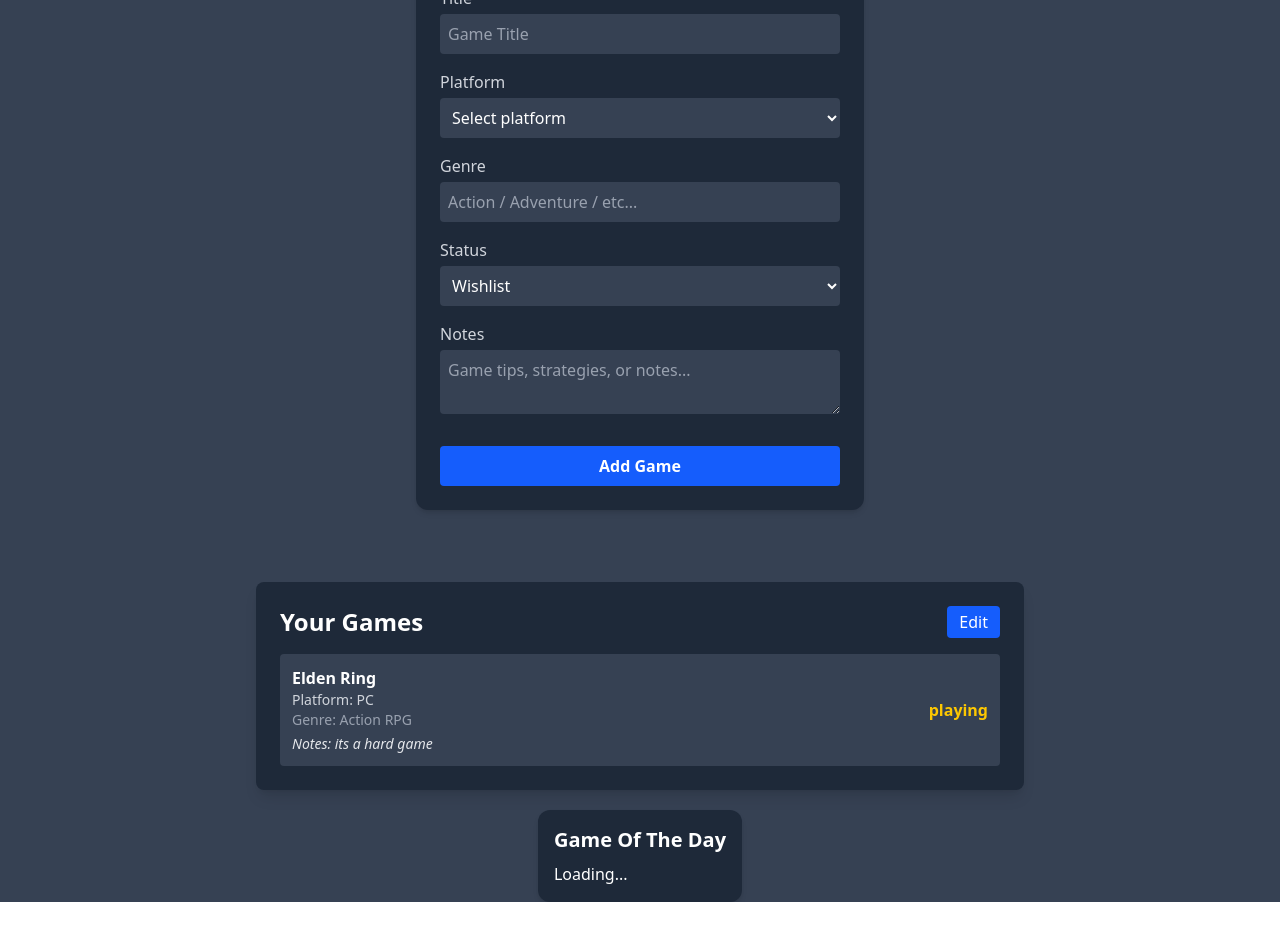
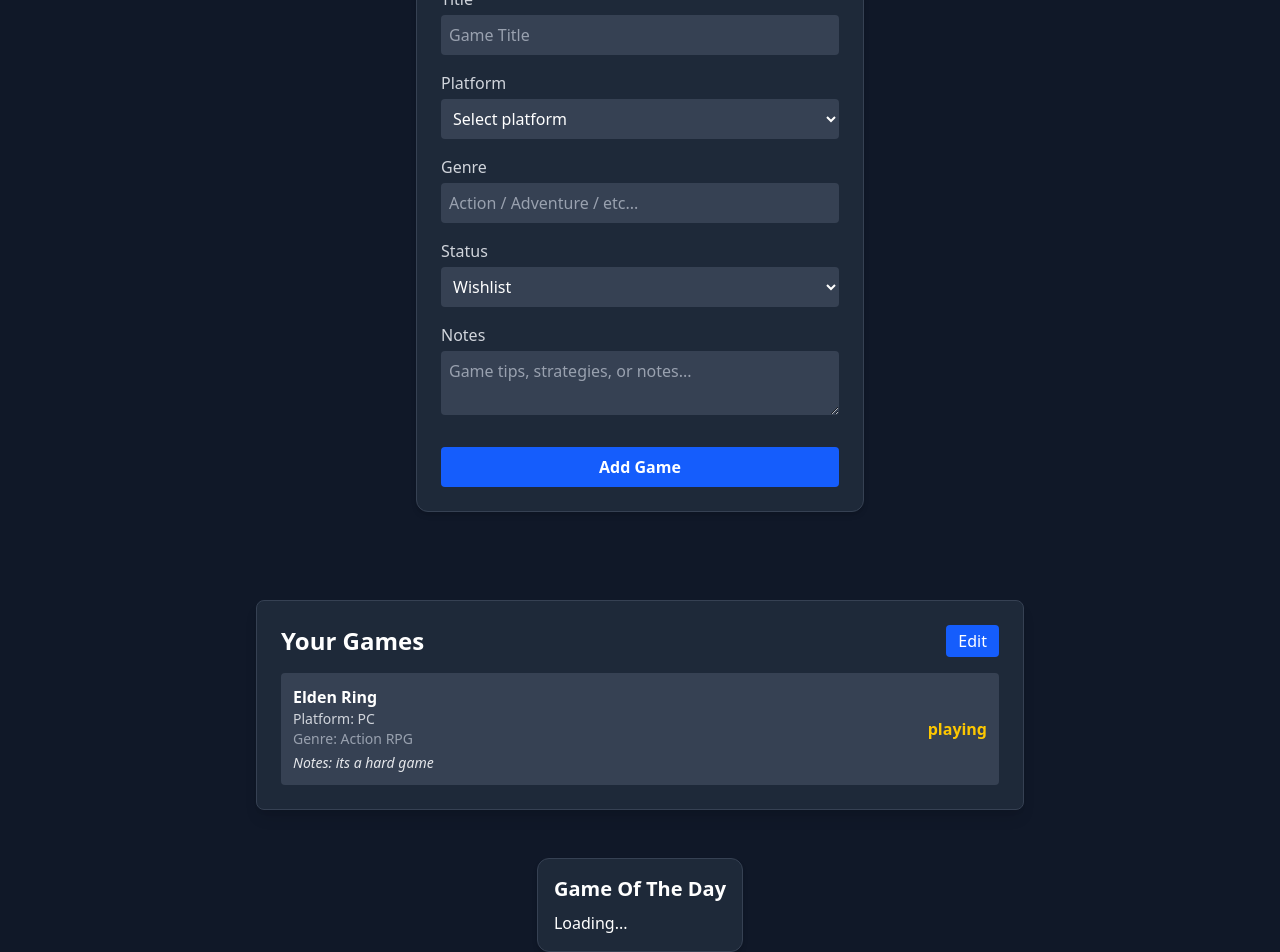
Before and after one commit to mousa897/game-backlog, a React (Vite) app: page / in a window 1280 px wide. Shown: the part 302-1254 px from the top of the page. Before the commit the page ends 1204 px from the top, so only its background shows below. Built offline with nearby package versions, Linux system fonts and the light colour scheme; no server answers.

Commit message:
changed some css

```diff
--- a/src/components/DisplayContent.jsx
+++ b/src/components/DisplayContent.jsx
@@ -11,7 +11,7 @@ function DisplayContent() {
   }
 
   return (
-    <div className="bg-gray-800 p-6 rounded-lg shadow-lg text-white mt-8 w-full max-w-3xl mx-auto">
+    <div className="bg-gray-800 p-6 rounded-lg shadow-lg text-white mt-8 w-full max-w-3xl mx-auto border border-gray-700">
       <div className="flex justify-between items-center mb-4">
         <h2 className="text-2xl font-semibold text-center">Your Games</h2>
         <button
--- a/src/components/GameForm.jsx
+++ b/src/components/GameForm.jsx
@@ -83,7 +83,7 @@ function GameForm({
   return (
     <div className="flex justify-center p-10">
       <form
-        className="bg-gray-800 text-white p-6 rounded-xl shadow-md w-full max-w-md flex flex-col gap-4"
+        className="bg-gray-800 text-white p-6 rounded-xl shadow-md w-full max-w-md flex flex-col gap-4 border border-gray-700"
         onSubmit={handleSubmit}
       >
         <h2 className="text-2xl font-bold text-center mb-2">Add a Game</h2>
--- a/src/components/GameOfTheDay.jsx
+++ b/src/components/GameOfTheDay.jsx
@@ -34,7 +34,7 @@ function GameOfTheDay() {
   }, [RAWG_API_KEY]);
 
   return (
-    <div className="bg-gray-800 text-white p-4 rounded-xl shadow-md mx-auto w-fit mt-5">
+    <div className="bg-gray-800 text-white p-4 rounded-xl shadow-md mx-auto w-fit mt-5 border border-gray-700">
       <h2 className="text-xl font-bold mb-2">Game Of The Day</h2>
       {game ? (
         <>
--- a/src/pages/Backlog.jsx
+++ b/src/pages/Backlog.jsx
@@ -2,20 +2,12 @@ import { useCallback, useEffect, useState } from "react";
 import DisplayContent from "../components/DisplayContent";
 import GameForm from "../components/GameForm";
 import GameOfTheDay from "../components/GameOfTheDay";
-import { useGames } from "../context/GameContext";
 
 function Backlog() {
-  const { games } = useGames();
-
   // Search Game Results
   const [searchResults, setSearchResults] = useState([]);
   // Search Query
   const [searchQuery, setSearchQuery] = useState("");
-
-  // save locally
-  useEffect(() => {
-    localStorage.setItem("games", JSON.stringify(games));
-  }, [games]);
 
   // api key
   const RAWG_API_KEY = import.meta.env.VITE_RAWG_API_KEY;
@@ -53,7 +45,8 @@ function Backlog() {
   }, [searchQuery, fetchGames]);
 
   return (
-    <main className="bg-gray-700 min-h-screen flex-col items-center">
+    <main className="bg-gray-900 min-h-screen flex-col items-center">
+      <div className="space-y-12">
         <GameForm
           searchQuery={searchQuery}
           onSearchQuery={setSearchQuery}
@@ -63,6 +56,7 @@ function Backlog() {
         />
         <DisplayContent />
         <GameOfTheDay />
+      </div>
     </main>
   );
 }
```
Lines whose indentation alone changed are shown as unchanged.
